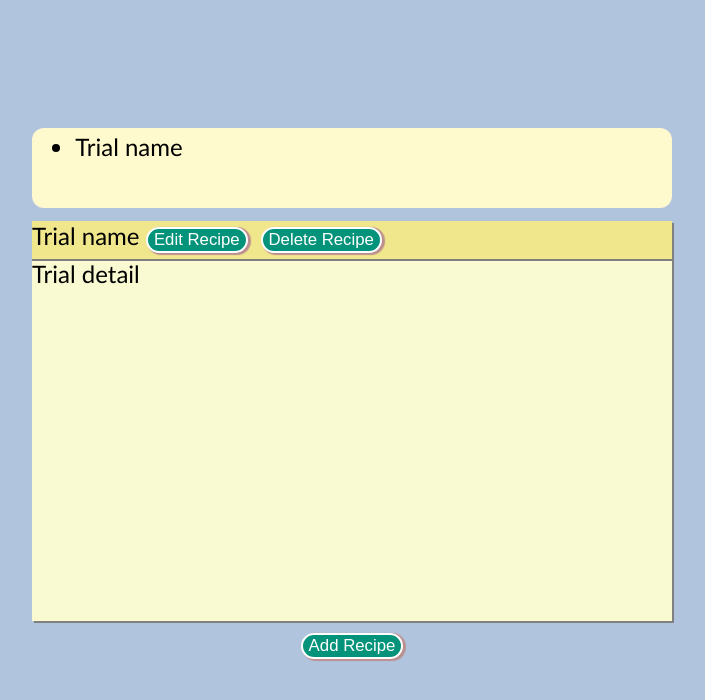
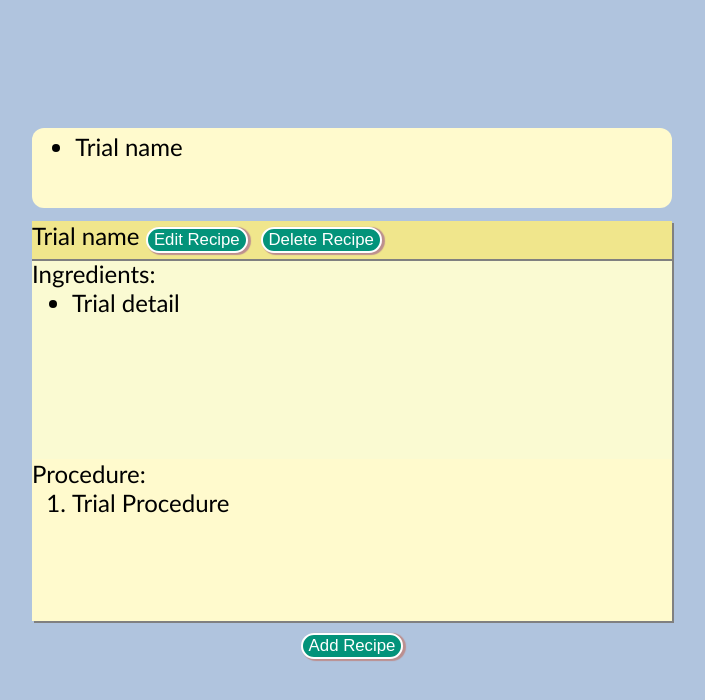
Before and after one commit to rohankadam1395/RecipeBox, a React (Create React App) app in the folder client/: page / in a window 1280 px wide. Shown: the top 700 px of the page, without its empty margins (288-993 px from the left). Built offline with nearby package versions, Linux system fonts and the light colour scheme.

Commit message:
Added procedure and ul and ol

```diff
--- a/client/src/App.js
+++ b/client/src/App.js
@@ -19,7 +19,7 @@ var a=[];
     let obj={
         name:"Trial name",
         detail:"Trial detail",
-        procedure:""
+        procedure:"Trial Procedure"
       };
       a.push(obj);
     localStorage.setItem("recipe",JSON.stringify(a));
@@ -34,7 +34,8 @@ this.state={
   detail:"",
   editRecipe:"",
   editRecipeToggle:false,
-  index:0
+  index:0,
+  procedure:""
   // recipe:JSON.parse(localStorage.getItem("recipe")).split(",")
 }
 
@@ -105,6 +106,7 @@ if(this.state.detail===""){
   this.state.index=0;
   this.state.detail=obj[0];
   this.state.editRecipe=obj[0];
+
 }
 
 this.state.index=1;
@@ -133,7 +135,7 @@ this.setState({
 })
   }
 
-  fromParent=()=>{
+  fromParent=(index)=>{
 // console.log(dataFromChild);
 var a=[];
 a=JSON.parse(localStorage.getItem("recipe"))|| [];
@@ -142,7 +144,9 @@ console.log(a);
 this.setState({
   // childData:dataFromChild,
 recipe:a,
-detail:""
+detail:a[index],
+
+
 })
   }
 
@@ -170,7 +174,8 @@ window.alert("One item needs to be present");
           console.log("=====");
 this.setState({
 detail:data,
-index:index
+index:index,
+editRecipe:data
 })
         }}/>
        <RecipeDetail callFromParent={this.fromParent} deleteRecipe={this.deleteRecipe} index={this.state.index} detail={this.state.detail}  editRecipe={(data)=>{
--- a/client/src/EditRecipe.js
+++ b/client/src/EditRecipe.js
@@ -26,6 +26,7 @@ handleChange(event){
 // }
 
 submit(event){
+
 let recipe=[];
 
 
@@ -34,15 +35,18 @@ recipe=JSON.parse(localStorage.getItem("recipe")||[]);
 let obj=recipe[this.props.index];
 obj.name=event.target.elements.recipeName.value;
 obj.detail=event.target.elements.recipeDetails.value;
+obj.procedure=event.target.elements.recipeProcedure.value;
 recipe[this.props.index]=obj;
 localStorage.setItem("recipe",JSON.stringify(recipe));
 console.log("Update this");
 console.log(obj);
 // this.props.callFromParent(event.target.elements);
-this.props.callFromParent();
+this.props.callFromParent(this.props.index);
 
 this.props.toggle();
+
 event.preventDefault();
+
 }
 
     render(){
@@ -62,6 +66,11 @@ event.preventDefault();
 <label for="recipeDetails">Details: </label>
 <input id="recipeDetails" type="text" defaultValue={this.props.recipeToEdit.detail}/>
 </p>
+
+<p>
+    <label for="recipeProcedure">Procedure: </label>
+    <input id="recipeProcedure" type="text" defaultValue={this.props.recipeToEdit.procedure}/>
+</p>
 <button type="submit" value="Submit">Submit</button>
 
             </form>
--- a/client/src/NewRecipe.js
+++ b/client/src/NewRecipe.js
@@ -19,13 +19,15 @@ class NewRecipe extends React.Component{
 
     let obj={
         name:event.target.elements.recipeName.value,
-        detail:event.target.elements.recipeDetails.value
+        detail:event.target.elements.recipeDetails.value,
+        procedure:event.target.elements.recipeProcedure.value
+
     }
     recipe.push(obj);
 localStorage.setItem("recipe",JSON.stringify(recipe));
 // localStorage.setItem("recipeDetails",event.target.elements.recipeDetails.value);
 // this.props.callFromParent(event.target.elements);
-this.props.callFromParent();
+this.props.callFromParent(recipe.length-1);
 
 this.props.toggle();
      event.preventDefault();
@@ -50,6 +52,10 @@ render(){
 <input id="recipeDetails" type="text" />
 
 </p>
+<p>
+    <label for="recipeProcedure">Procedure: </label>
+    <input id="recipeProcedure" type="text"/>
+</p>
 <button type="submit" value="Submit">Submit</button>
             </form>
 
--- a/client/src/RecipeDetail.css
+++ b/client/src/RecipeDetail.css
@@ -18,6 +18,15 @@
 }
 .Detail{
     width: 100%;
-    height: 100%;
+    height: 50%;
         background-color: lightgoldenrodyellow;
+
+
 }
+.Procedure{
+}
+
+
+ol{
+    margin: 0;
+}
--- a/client/src/RecipeDetail.js
+++ b/client/src/RecipeDetail.js
@@ -12,6 +12,7 @@ class RecipeDetail extends React.Component{
 componentDidMount(){
     console.log("Recipe detail mounted");
     console.log(this.props.detail);
+
 }
 componentWillReceiveProps(props){
     console.log("Props received in RecipeDetail");
@@ -22,7 +23,15 @@ deleteRecipe(){
     console.log(this.props.index);
     this.props.deleteRecipe(this.props.index);
     // this.props.editRecipe(this.props.detail);
-    this.props.callFromParent();
+    if(this.props.index>0){
+        this.props.callFromParent(this.props.index-1);
+
+    }else{
+        this.props.callFromParent(0);
+
+    }
+
+
 }
 
 render(){
@@ -39,8 +48,22 @@ this.props.editRecipe(this.props.detail);
            </div>
 
 <div className="Detail">
-{this.props.detail.detail || "No Details for recipe"}
+Ingredients:
+<ul>
+{this.props.detail.detail.split("\\").map((data,index)=>{
+    return <li>{data}</li>;
+}) || "No Details for recipe"}
+</ul>
 </div>
+<div className="Procedure">
+Procedure:
+<ol>
+{this.props.detail.procedure.split("\\").map((data,index)=>{
+        return <li>{data}</li>;
+    })}
+</ol>
+</div>
+
         </div>
     )
 }
--- a/client/src/RecipeIndex.css
+++ b/client/src/RecipeIndex.css
@@ -13,6 +13,7 @@ height: 90%;    overflow-y: scroll;
 ul{
     margin: 0;
 }
+
 li{
 
 }
```
